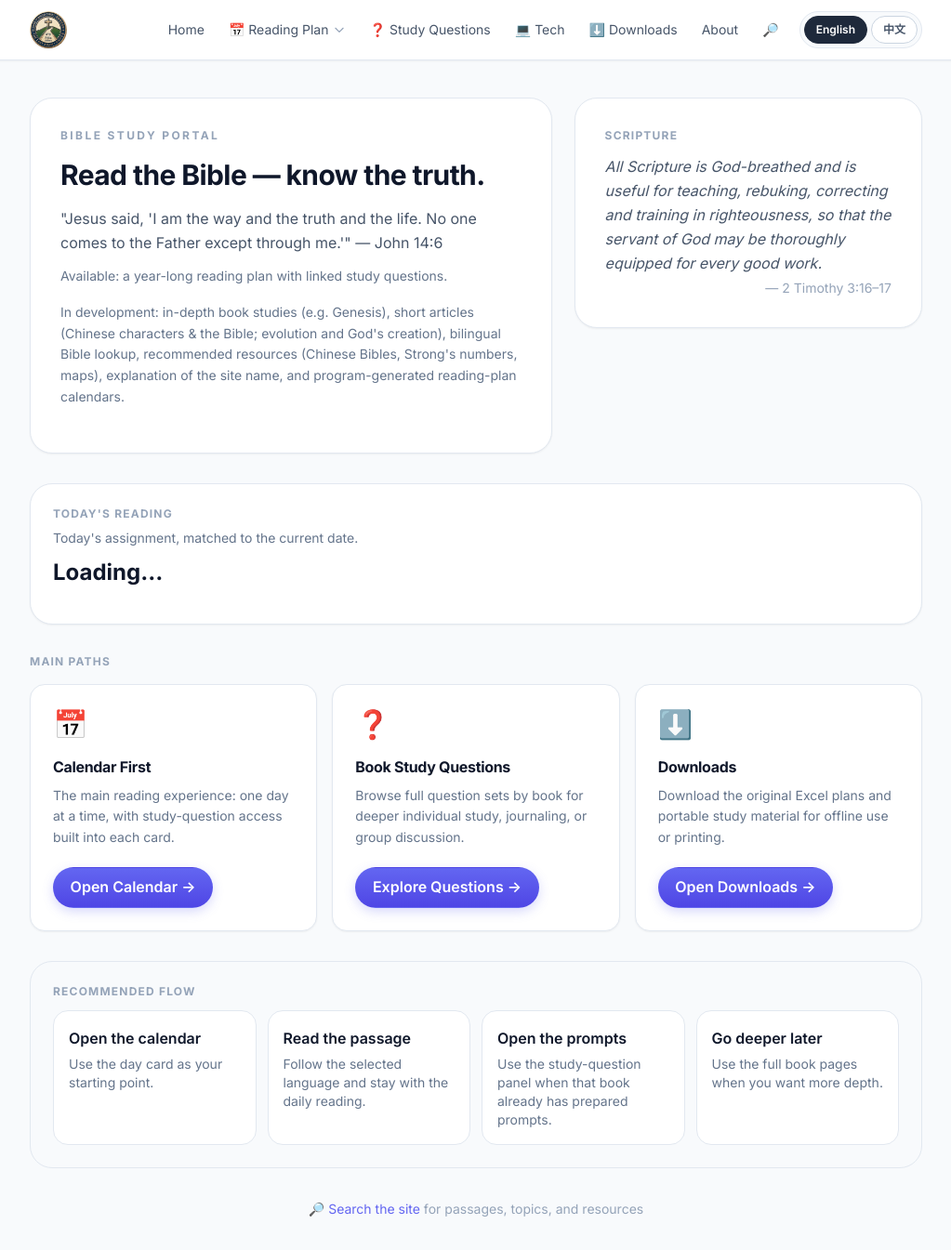
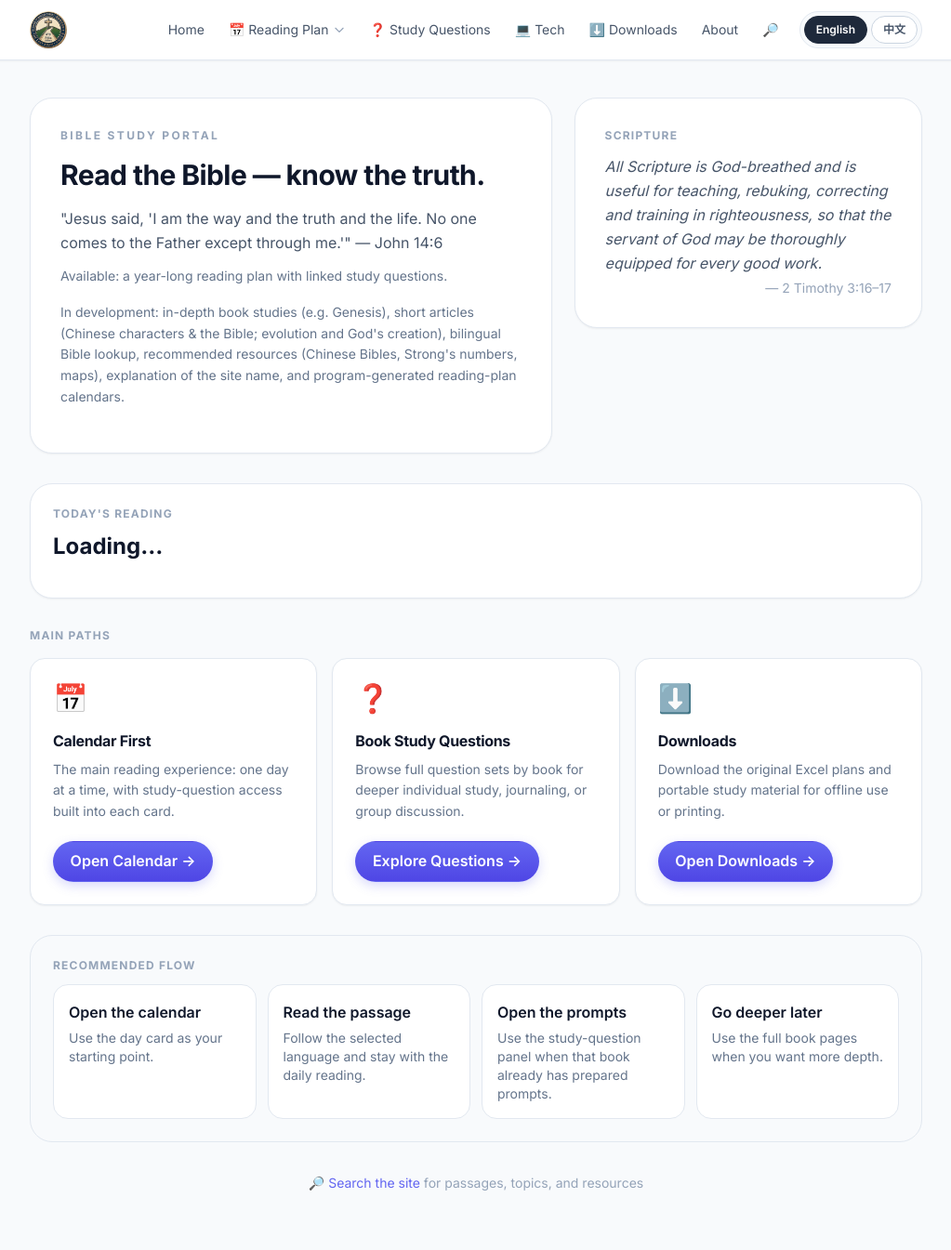
Before and after one commit to mansli7/mansli7.github.io, a Jekyll site: the page built from index.md, in a window 1280 px wide and 1345 px high. Shown: the whole window at 93% size, without its empty margins (128-1151 px from the left). Built offline with Jekyll 4.4.1, drawn with Linux system fonts in a browser that asks for light colours; nearby versions of some CDN libraries; part of the change alters nothing that is shown.

Commit message:
change today reading 3

```diff
--- a/_layouts/default.html
+++ b/_layouts/default.html
@@ -66,8 +66,8 @@
   <script src="https://cdn.tailwindcss.com"></script>
 
   <!-- Site styles -->
-  <link rel="stylesheet" href="/assets/css/style.css?v=2026-03-17">
-  <script src="/assets/js/reading-plan-2026.js?v=2026-03-17"></script>
+  <link rel="stylesheet" href="/assets/css/style.css?v=2026-03-18">
+  <script src="/assets/js/reading-plan-2026.js?v=2026-03-18"></script>
   <script src="/assets/js/site-lang.js?v=2026-03-18"></script>
 </head>
 <body>
@@ -382,42 +382,50 @@
       }
 
       var parsed = parse(code);
-      elRef.textContent = parsed.en;
-      elRefZh.textContent = parsed.zh;
+      // Combine passage and question label on one line
+      elRef.textContent = parsed.en + ' — Study Questions';
+      elRefZh.textContent = parsed.zh + ' 思考問題';
 
-      // Bible link (if available)
-      if (parsed.bg) {
+      // Bible link (language-specific version)
+      (function(){
+        try {
+          var bibleHref = null;
+          if (parsed.abbr) {
+            var name = readingPlan.bgNames && readingPlan.bgNames[parsed.abbr] ? readingPlan.bgNames[parsed.abbr] : (currentLang === 'zh' ? parsed.zh : parsed.en);
+            var chap = parsed.chapters ? parsed.chapters.replace(/-/g, '-') : '';
+            var search = name + (chap ? '+' + chap : '');
+            var version = currentLang === 'zh' ? 'CUV' : 'NIV';
+            bibleHref = 'https://www.biblegateway.com/passage/?search=' + encodeURIComponent(search) + '&version=' + version;
+          } else if (parsed.bg) {
+            bibleHref = parsed.bg;
+          }
+          if (bibleHref) {
             var bibleBtn = document.createElement('a');
-        bibleBtn.href = parsed.bg;
+            bibleBtn.href = bibleHref;
             bibleBtn.target = '_blank';
             bibleBtn.rel = 'noopener noreferrer';
             bibleBtn.className = 'cta';
-        bibleBtn.textContent = currentLang === 'zh' ? '📖 在 BibleGateway 查看' : '📖 Open in BibleGateway';
+            bibleBtn.textContent = currentLang === 'zh' ? '📖 打開 BibleGateway 讀經' : '📖 Open BibleGateway to read';
             elActions.appendChild(bibleBtn);
           }
+        } catch (e) {
+          // fail silently
+        }
+      })();
 
-      // Study question link (if available)
+      // Show study-question prompts inline (if available). No extra SQ button.
       if (parsed.sqStatus && parsed.sqStatus.available) {
-        var sqBtn = document.createElement('a');
-        sqBtn.href = exactSqHref(currentLang, parsed);
-        sqBtn.className = 'cta cta-outline';
-        sqBtn.textContent = currentLang === 'zh' ? '❓ 開啟今日學習問題' : '❓ Open Today\'s Study Question';
-        elActions.appendChild(sqBtn);
-
-        // If prompt snippets are available, show them under the widget
         var hq = window.Mansli7Reading2026 && window.Mansli7Reading2026.hq ? window.Mansli7Reading2026.hq : {};
         var prompts = hq && hq[code] ? (currentLang === 'zh' ? hq[code].zh : hq[code].en) : null;
         if (elNote) {
           if (prompts && prompts.length) {
             var noteHtml = '';
-            noteHtml += '<div class="text-xs font-semibold text-slate-500 mb-1">' + (currentLang === 'zh' ? '今日' : 'Today') + '</div>';
-            noteHtml += '<div class="font-semibold mb-2">' + (currentLang === 'zh' ? '學習問題' : 'Study Questions') + '</div>';
-            noteHtml += '<ul class="text-sm text-slate-600 mb-3" style="padding-left:1rem;margin:0 0 0.75rem;">';
-            for (var i = 0; i < Math.min(prompts.length, 4); i++) {
+            noteHtml += '<ul class="text-sm text-slate-600 mb-3" style="padding-left:1rem;margin:0;">';
+            for (var i = 0; i < prompts.length; i++) {
               noteHtml += '<li style="margin-bottom:0.35rem;">' + prompts[i] + '</li>';
             }
             noteHtml += '</ul>';
-            noteHtml += '<div><a class="cta-outline" href="' + exactSqHref(currentLang, parsed) + '">' + (currentLang === 'zh' ? '打開完整' : 'Open full') + ' ' + (currentLang === 'zh' ? parsed.zh : parsed.en) + ' ' + (currentLang === 'zh' ? '頁面 →' : 'page →') + '</a></div>';
+            // don't add the "open full page" link per request
             elNote.innerHTML = noteHtml;
           } else {
             elNote.textContent = currentLang === 'zh'
--- a/index.md
+++ b/index.md
@@ -32,8 +32,7 @@ title: Home
   <div class="mb-3">
     <p class="card-en text-xs font-bold tracking-widest text-slate-400 uppercase mb-2">Today&#39;s Reading</p>
     <p class="card-zh text-xs font-bold tracking-widest text-slate-400 uppercase mb-2">今日讀經</p>
-    <p class="card-en text-sm text-slate-500 mb-0">Today&#39;s assignment, matched to the current date.</p>
-    <p class="card-zh text-sm text-slate-500 mb-0">依今天日期自動對應的讀經安排。</p>
+
   </div>
   <div id="todayDate" class="text-xs font-semibold tracking-widest text-slate-400 uppercase mb-2"></div>
   <div id="todayRef" class="card-en text-2xl font-bold text-slate-900 leading-tight mb-1">Loading…</div>
```
Lines whose indentation alone changed are shown as unchanged.
